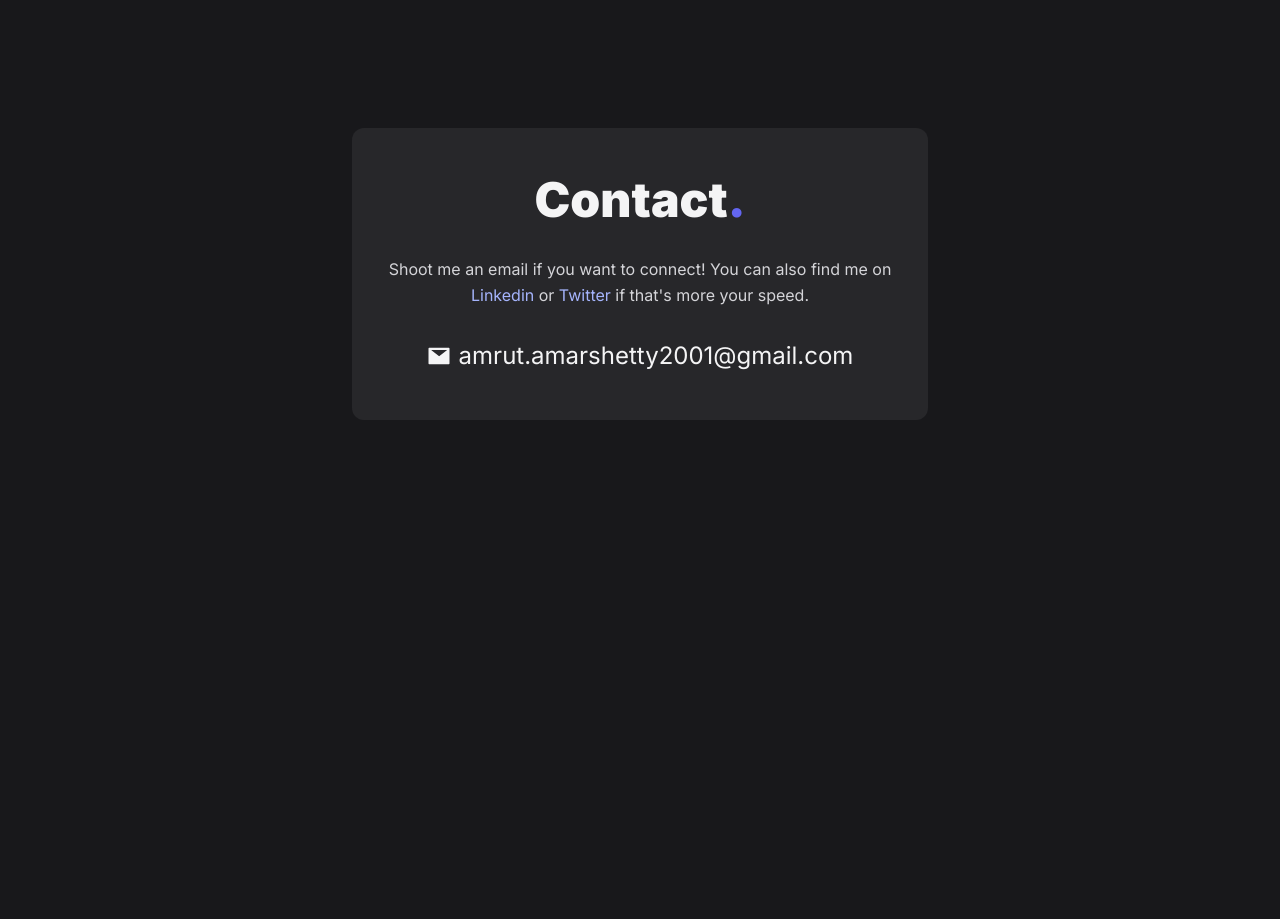
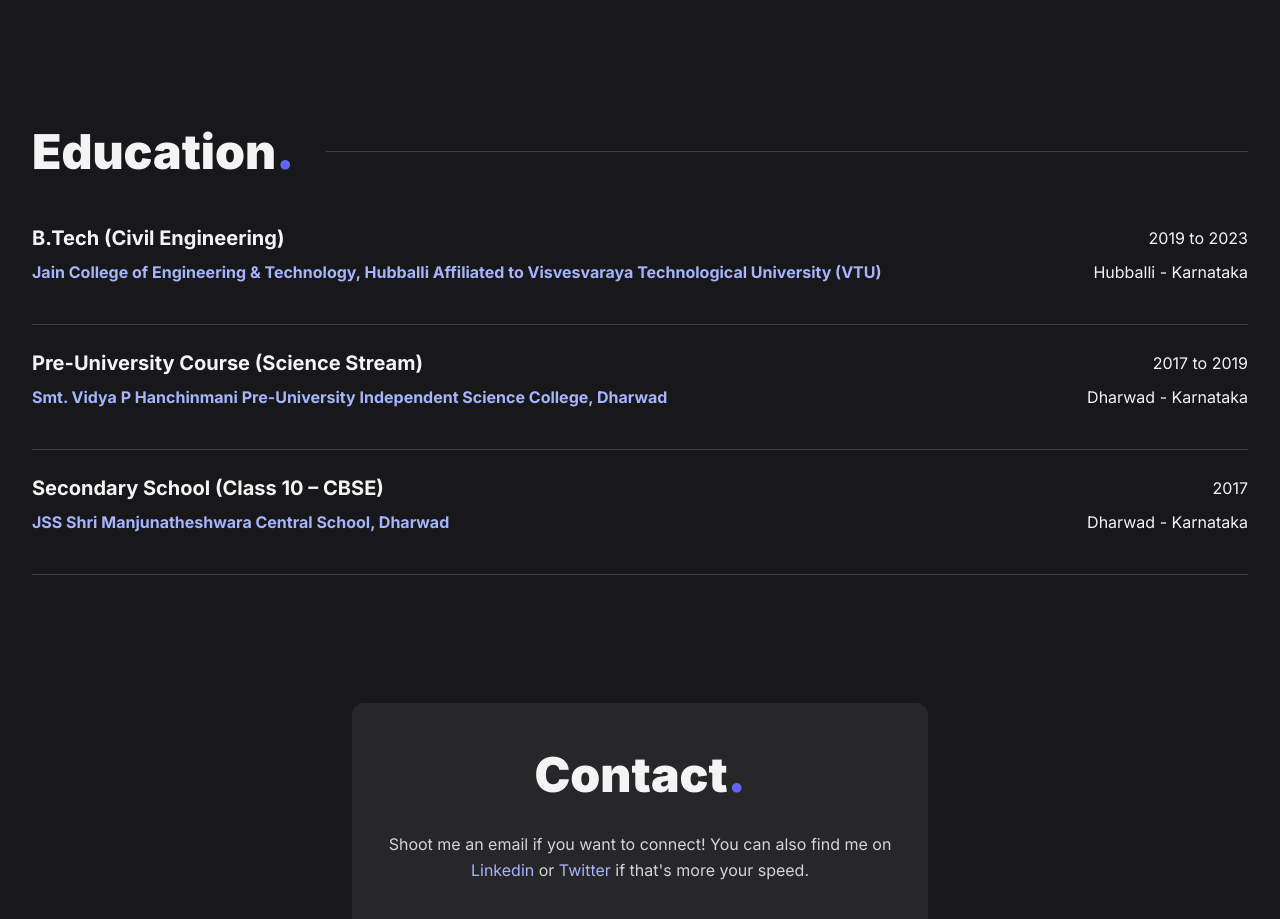
Before and after one commit to AmrutAmarsheety/New-Portfolio, a Next.js app: page / in a window 1280 px wide. Shown: the part 3940-4859 px from the top of the page. Before the commit the page ends 4456 px from the top, so only its background shows below. Built offline with nearby package versions, Linux system fonts and the light colour scheme.

Commit message:
added education

```diff
--- /dev/null
+++ b/src/components/education/Education.tsx
@@ -0,0 +1,34 @@
+import { SectionHeader } from "../util/SectionHeader";
+import { EducationItem } from "./EducationItem";
+
+export const Education = () => {
+    return (
+        <section className="section-wrapper" id="education">
+            <SectionHeader title="Education" dir="l" />
+            {education.map((item) => (
+                <EducationItem key={item.title} {...item} />
+            ))}
+        </section>
+    );
+}
+
+const education = [
+    {
+        title: "B.Tech (Civil Engineering)",
+        position: "Jain College of Engineering & Technology, Hubballi Affiliated to Visvesvaraya Technological University (VTU)",
+        time: "2019 to 2023",
+        location: "Hubballi - Karnataka",
+    },
+    {
+        title: "Pre-University Course (Science Stream)",
+        position: "Smt. Vidya P Hanchinmani Pre-University Independent Science College, Dharwad",
+        time: "2017 to 2019 ",
+        location: "Dharwad - Karnataka",
+    },
+    {
+        title: "Secondary School (Class 10 – CBSE) ",
+        position: "JSS Shri Manjunatheshwara Central School, Dharwad",
+        time: "2017 ",
+        location: "Dharwad - Karnataka",
+    },
+];
--- /dev/null
+++ b/src/components/education/EducationItem.tsx
@@ -0,0 +1,37 @@
+import Reveal from "../util/Reveal";
+
+interface Props {
+    title: string;
+    position: string;
+    time: string;
+    location: string;
+}
+
+export const EducationItem = ({
+    title,
+    position,
+    time,
+    location,
+}: Props) => {
+    return (
+        <div className="mb-6 border-b pb-6 border-zinc-700">
+            <div className="flex items-center justify-between mb-2">
+                <Reveal>
+                    <span className="font-bold text-xl">{title}</span>
+                </Reveal>
+                <Reveal>
+                    <span>{time}</span>
+                </Reveal>
+            </div>
+
+            <div className="flex items-center justify-between mb-4">
+                <Reveal>
+                    <span className="text-indigo-300 font-bold">{position}</span>
+                </Reveal>
+                <Reveal>
+                    <span>{location}</span>
+                </Reveal>
+            </div>
+        </div>
+    );
+}
--- a/src/components/index.tsx
+++ b/src/components/index.tsx
@@ -5,6 +5,7 @@
 import { Projects } from './projects/Projects';
 import { Experience } from './experience/Experience';
 import { Contact } from './contact/Contact';
+import { Education } from './education/Education';
 
 export const MainContent = () => {
   return (
@@ -15,6 +16,7 @@
         <About />
         <Projects />
         <Experience />
+        <Education />
         <Contact />
       </div>
     </div>
```
